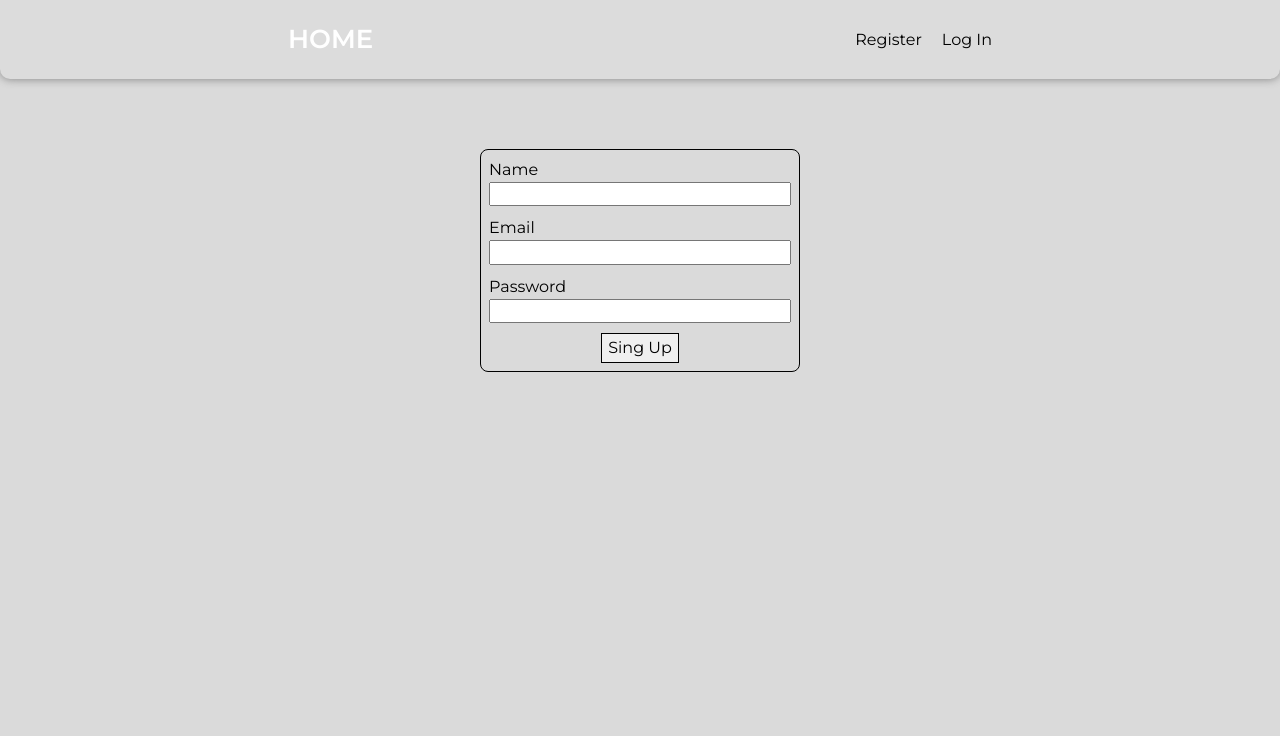
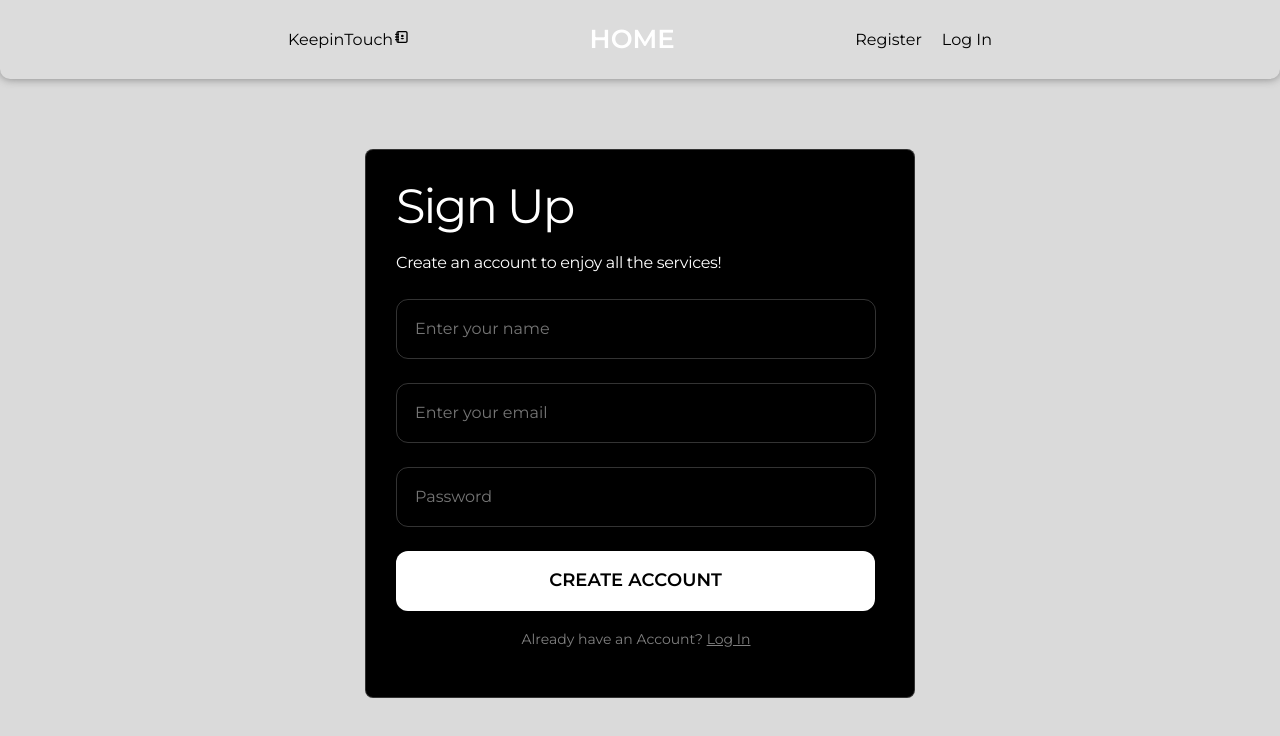
Before and after one commit to YuliiaLukomska/goit-react-hw-08, a React (Vite) app: page /register in a window 1280 px wide. Shown: the top 736 px of the page. Built offline with nearby package versions, Linux system fonts and the light colour scheme.

Commit message:
add styles to SignUpForm

```diff
--- a/src/components/AppBar/AppBar.jsx
+++ b/src/components/AppBar/AppBar.jsx
@@ -5,6 +5,8 @@ import { selectIsLoggedIn } from "../../redux/auth/selectors";
 import UserMenu from "../UserMenu/UserMenu";
 import css from "./AppBar.module.css";
 import Container from "../Container/Container";
+import { NavLink } from "react-router-dom";
+import { TiContacts } from "react-icons/ti";
 
 const AppBar = () => {
   const isLoggedIn = useSelector(selectIsLoggedIn);
@@ -12,10 +14,16 @@ const AppBar = () => {
   return (
     <header className={css.header}>
       <Container>
-        <div className={css.appBarWrapper}>
-          <Navigation />
-          {isLoggedIn ? <UserMenu /> : <AuthNav />}
-        </div>
+        <nav>
+          <div className={css.appBarWrapper}>
+            <NavLink to="/">
+              Keep<span>in</span>Touch
+              <TiContacts />
+            </NavLink>
+            <Navigation />
+            {isLoggedIn ? <UserMenu /> : <AuthNav />}
+          </div>
+        </nav>
       </Container>
     </header>
   );
--- a/src/components/RegistrationForm/RegistrationForm.jsx
+++ b/src/components/RegistrationForm/RegistrationForm.jsx
@@ -3,6 +3,7 @@ import * as Yup from "yup";
 import css from "./RegistrationForm.module.css";
 import { useDispatch } from "react-redux";
 import { register } from "../../redux/auth/operations";
+import { NavLink } from "react-router-dom";
 
 const INITIAL_FORM_DATA = {
   name: "",
@@ -32,25 +33,42 @@ const RegistrationForm = () => {
   };
 
   return (
+    <div className={css.formWrapper}>
+      <h2 className={css.signUpTitle}>Sign Up</h2>
+      <p className={css.signUpParagraph}>
+        Create an account to enjoy all the services!
+      </p>
       <Formik
         initialValues={INITIAL_FORM_DATA}
         onSubmit={handleSubmit}
         validationSchema={UserRegisterSchema}
       >
-      <Form className={css.formWrapper}>
+        <Form>
           <label className={css.formLabel}>
-          Name
-          <Field name="name" type="text" />
+            <Field
+              name="name"
+              type="text"
+              placeholder="Enter your name"
+              className={css.formInput}
+            />
             <ErrorMessage name="name" component="span" className={css.error} />
           </label>
           <label className={css.formLabel}>
-          Email
-          <Field name="email" type="text" />
+            <Field
+              name="email"
+              type="text"
+              placeholder="Enter your email"
+              className={css.formInput}
+            />
             <ErrorMessage name="email" component="span" className={css.error} />
           </label>
           <label className={css.formLabel}>
-          Password
-          <Field name="password" type="password" />
+            <Field
+              name="password"
+              type="password"
+              placeholder="Password"
+              className={css.formInput}
+            />
             <ErrorMessage
               name="password"
               component="span"
@@ -59,10 +77,17 @@ const RegistrationForm = () => {
           </label>
 
           <button className={css.formBtn} type="submit">
-          Sing Up
+            Create Account
           </button>
         </Form>
       </Formik>
+      <p className={css.formClarificationParagraph}>
+        Already have an Account?{" "}
+        <NavLink to="/login">
+          <span className={css.logInSpan}>Log In</span>
+        </NavLink>{" "}
+      </p>
+    </div>
   );
 };
 
--- a/src/components/RegistrationForm/RegistrationForm.module.css
+++ b/src/components/RegistrationForm/RegistrationForm.module.css
@@ -1,11 +1,13 @@
 .formWrapper {
-  max-width: 320px;
   width: 100%;
-  border: black solid 1px;
+  border: 1px solid rgba(255, 255, 255, 0.2);
   border-radius: 8px;
-  padding: 8px;
+  padding: 30px;
   margin: 0 auto;
-  margin-bottom: 15px;
+  background-color: black;
+  @media (768px<=width) {
+    width: 550px;
+  }
 }
 .formLabel {
   display: flex;
@@ -13,11 +15,107 @@
   margin-bottom: 10px;
 }
 .formBtn {
-  display: block;
-  margin: 0 auto;
-  height: 30px;
-  border: black solid 1px;
+  border-radius: 12px;
+  background: white;
+  margin-bottom: 20px;
+  color: black;
+  font-size: 16px;
+  font-weight: 600;
+  line-height: 1.25;
+  text-transform: uppercase;
+  display: flex;
+  width: 100%;
+  max-width: 335px;
+  padding: 10px 10px;
+  justify-content: center;
+  align-items: center;
+  transition: background-color 0.25s cubic-bezier(0.4, 0, 0.2, 1);
+  @media (768px<=width) {
+    display: inline-flex;
+
+    width: 479px;
+    max-width: 479px;
+    height: 60px;
+    font-size: 18px;
+    line-height: 1.55;
+  }
+}
+
+.formBtn:hover {
+  background-color: gray;
 }
 .error {
   color: red;
 }
+
+.signUpTitle {
+  font-size: 28px;
+  line-height: 1.14;
+  letter-spacing: -0.04em;
+  font-weight: 500;
+  margin-bottom: 20px;
+  color: #fff;
+  @media (768px<=width) {
+    font-size: 48px;
+    line-height: 1.1;
+    letter-spacing: -0.04em;
+    margin-bottom: 20px;
+  }
+}
+.signUpParagraph {
+  font-size: 14px;
+  line-height: 1.28;
+  letter-spacing: -0.02em;
+  margin-bottom: 32px;
+  max-width: 295px;
+  color: #fff;
+  @media (768px<=width) {
+    font-size: 16px;
+    line-height: 1.25;
+    letter-spacing: -0.02em;
+    width: 480px;
+    max-width: 480px;
+    margin-bottom: 26px;
+  }
+}
+.formInput {
+  width: 100%;
+  max-width: 335px;
+  height: 46px;
+  border-radius: 12px;
+  border: 1px solid rgba(255, 255, 255, 0.2);
+  background-color: transparent;
+  margin-bottom: 8px;
+  padding: 14px 10px 14px 18px;
+  line-height: 1.25;
+  color: #fff;
+  @media (768px<=width) {
+    width: 480px;
+    max-width: 480px;
+    height: 60px;
+    flex-shrink: 0;
+    margin-bottom: 14px;
+  }
+}
+
+.formClarificationParagraph {
+  color: #ffffff80;
+  font-size: 12px;
+  font-weight: 400;
+  line-height: 1.33;
+  max-width: 335px;
+  font-style: normal;
+  text-align: center;
+
+  @media (768px<=width) {
+    color: #ffffff80;
+    font-size: 14px;
+    line-height: 1.28;
+    width: 480px;
+    max-width: 480px;
+    height: 36px;
+  }
+}
+.logInSpan {
+  text-decoration: underline;
+}
```
Lines whose indentation alone changed are shown as unchanged.
